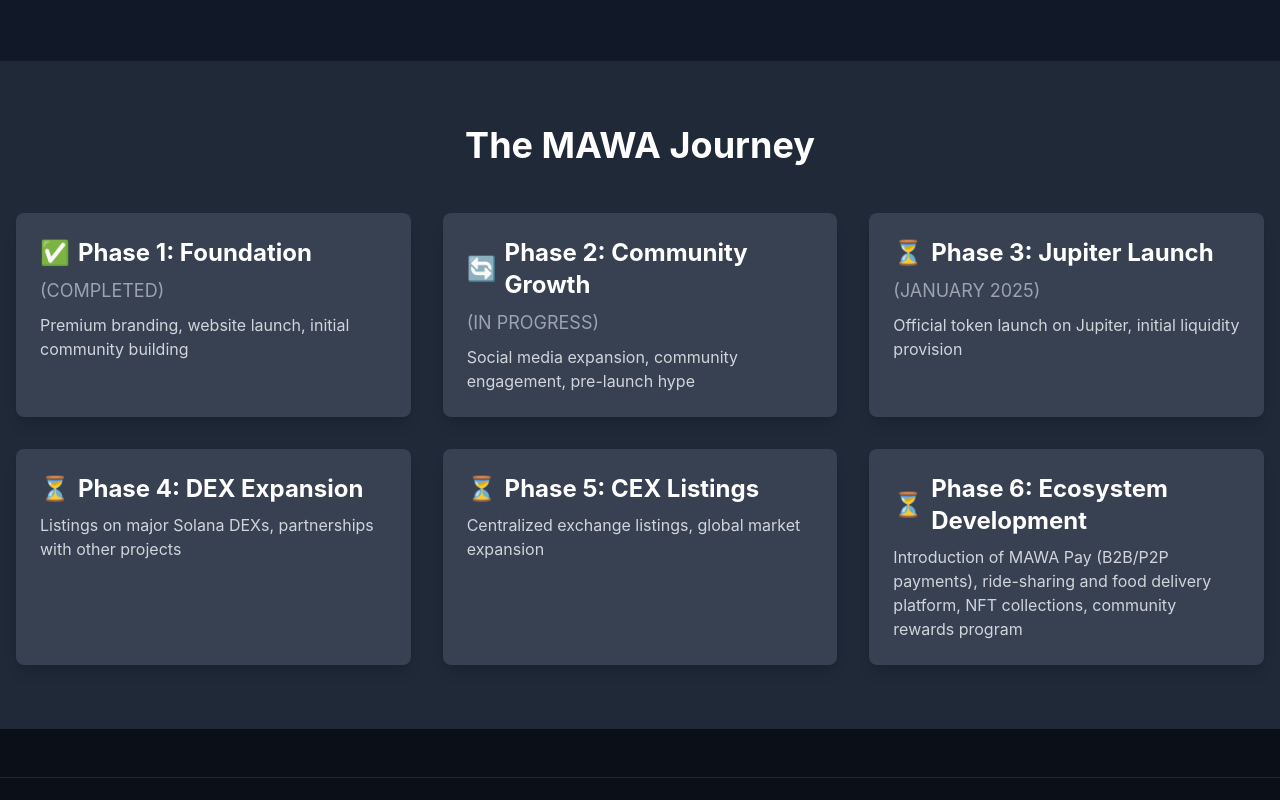
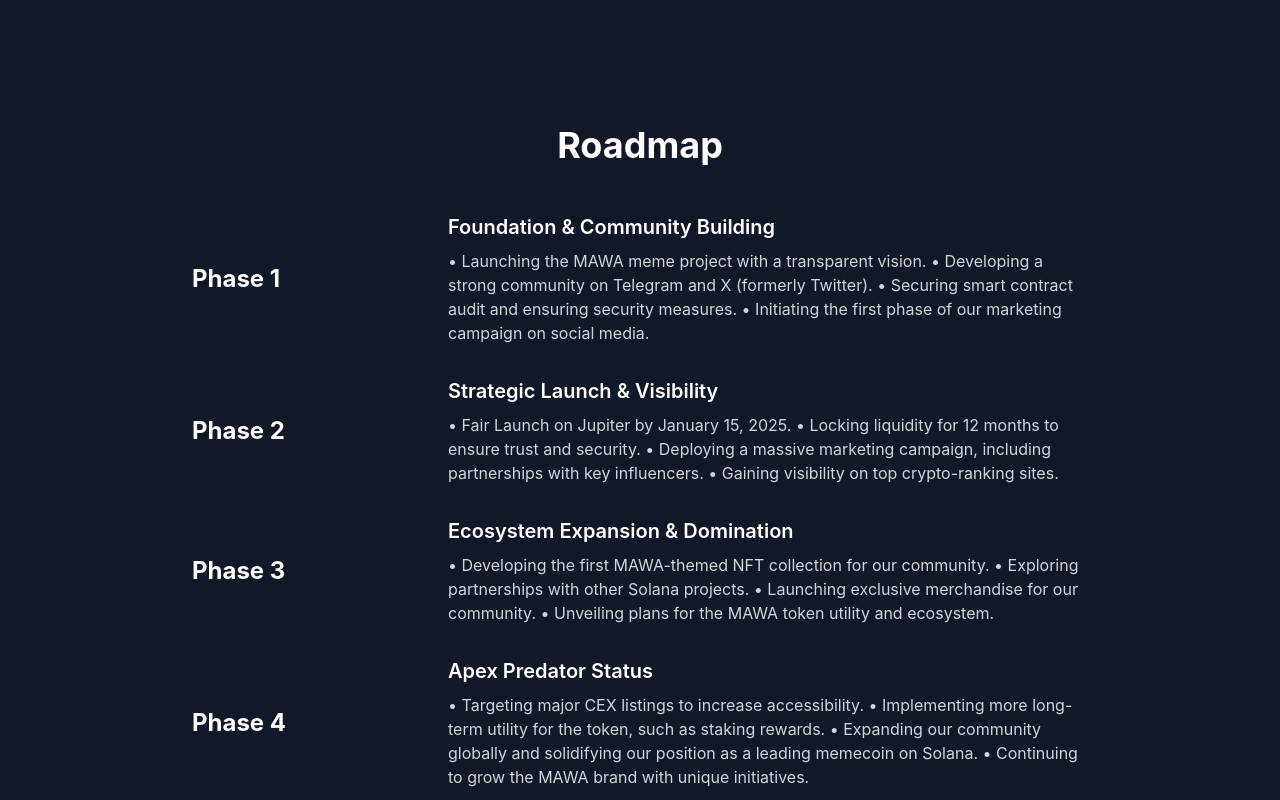
Before and after one commit to Mrwhiteblack9-hub/Mawa, a Next.js app: page /en in a window 1280 px wide. Shown: the part 620-1420 px from the top of the page. Built offline with nearby package versions, Linux system fonts and the light colour scheme.

Commit message:
Correction de la faute de frappe et des composants

```diff
--- a/components/RoadmapSection.jsx
+++ b/components/RoadmapSection.jsx
@@ -1,65 +1,59 @@
+// components/RoadmapSection.jsx
 import React from 'react';
-
-// This component displays the MAWA project roadmap.
+// This component displays a single roadmap item.
+const RoadmapItem = ({ phase, title, description }) => {
+  return (
+    <div className="flex flex-col md:flex-row items-center my-8">
+      <div className="md:w-1/4 mb-4 md:mb-0">
+        <h3 className="text-2xl font-bold text-center md:text-left">{phase}</h3>
+      </div>
+      <div className="md:w-3/4 md:pl-8">
+        <h4 className="text-xl font-semibold mb-2">{title}</h4>
+        <p className="text-gray-300">{description}</p>
+      </div>
+    </div>
+  );
+};
+// This is the main component for the roadmap section.
 const RoadmapSection = () => {
-  const roadmapItems = [
+  const roadmap = [
     {
-      status: '✅',
-      phase: 'Phase 1: Foundation',
-      title: '(COMPLETED)',
-      description: 'Premium branding, website launch, initial community building'
+      phase: 'Phase 1',
+      title: 'Foundation & Community Building',
+      description: '• Launching the MAWA meme project with a transparent vision. • Developing a strong community on Telegram and X (formerly Twitter). • Securing smart contract audit and ensuring security measures. • Initiating the first phase of our marketing campaign on social media.'
     },
     {
-      status: '🔄',
-      phase: 'Phase 2: Community Growth',
-      title: '(IN PROGRESS)',
-      description: 'Social media expansion, community engagement, pre-launch hype'
+      phase: 'Phase 2',
+      title: 'Strategic Launch & Visibility',
+      description: '• Fair Launch on Jupiter by January 15, 2025. • Locking liquidity for 12 months to ensure trust and security. • Deploying a massive marketing campaign, including partnerships with key influencers. • Gaining visibility on top crypto-ranking sites.'
     },
     {
-      status: '⏳',
-      phase: 'Phase 3: Jupiter Launch',
-      title: '(JANUARY 2025)',
-      description: 'Official token launch on Jupiter, initial liquidity provision'
+      phase: 'Phase 3',
+      title: 'Ecosystem Expansion & Domination',
+      description: '• Developing the first MAWA-themed NFT collection for our community. • Exploring partnerships with other Solana projects. • Launching exclusive merchandise for our community. • Unveiling plans for the MAWA token utility and ecosystem.'
     },
     {
-      status: '⏳',
-      phase: 'Phase 4: DEX Expansion',
-      title: '', // No date for future phases
-      description: 'Listings on major Solana DEXs, partnerships with other projects'
-    },
-    {
-      status: '⏳',
-      phase: 'Phase 5: CEX Listings',
-      title: '',
-      description: 'Centralized exchange listings, global market expansion'
-    },
-    {
-      status: '⏳',
-      phase: 'Phase 6: Ecosystem Development',
-      title: '',
-      description: 'Introduction of MAWA Pay (B2B/P2P payments), ride-sharing and food delivery platform, NFT collections, community rewards program'
+      phase: 'Phase 4',
+      title: 'Apex Predator Status',
+      description: '• Targeting major CEX listings to increase accessibility. • Implementing more long-term utility for the token, such as staking rewards. • Expanding our community globally and solidifying our position as a leading memecoin on Solana. • Continuing to grow the MAWA brand with unique initiatives.'
     },
   ];
-
   return (
-    <section className="py-16 bg-gray-800 text-white">
+    <section className="py-16 bg-gray-900 text-white">
       <div className="container mx-auto px-4">
-        <h2 className="text-4xl font-bold text-center mb-12">The MAWA Journey</h2>
-        <div className="grid grid-cols-1 md:grid-cols-2 lg:grid-cols-3 gap-8">
-          {roadmapItems.map((item, index) => (
-            <div key={index} className="bg-gray-700 p-6 rounded-lg shadow-lg transform hover:scale-105 transition-transform duration-300">
-              <h3 className="text-2xl font-bold mb-2 flex items-center">
-                <span className="mr-2">{item.status}</span>
-                {item.phase}
-              </h3>
-              {item.title && <p className="text-lg text-gray-400 mb-2">{item.title}</p>}
-              <p className="text-gray-300">{item.description}</p>
-            </div>
+        <h2 className="text-4xl font-bold text-center mb-12">Roadmap</h2>
+        <div className="max-w-4xl mx-auto">
+          {roadmap.map((item, index) => (
+            <RoadmapItem
+              key={index}
+              phase={item.phase}
+              title={item.title}
+              description={item.description}
+            />
           ))}
         </div>
       </div>
     </section>
   );
 };
-
 export default RoadmapSection;
```
